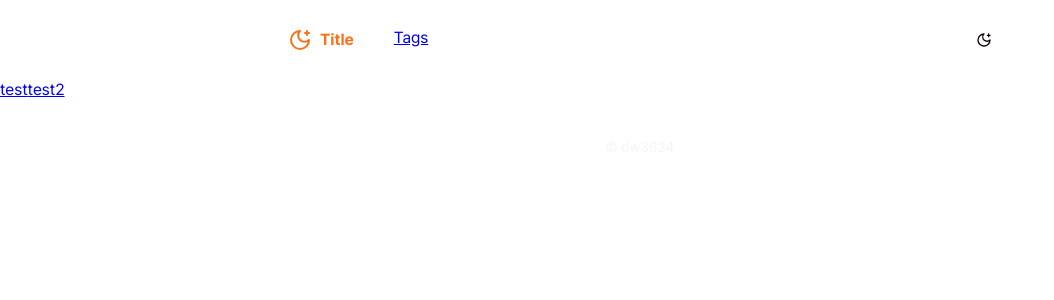
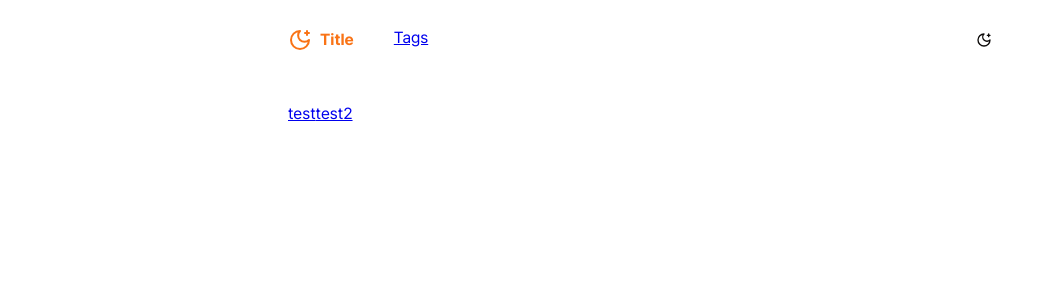
Before and after one commit to dw3624/blog-markdoc-legacy, a Next.js app: page / in a window 1280 px wide. Shown: the top 300 px of the page, without its empty margins (0-1054 px from the left). Built offline with nearby package versions, Linux system fonts and the light colour scheme.

Commit message:
feat: 레이아웃 및 스타일 수정

```diff
--- a/app/[slug]/_components/mdx-components.tsx
+++ b/app/[slug]/_components/mdx-components.tsx
@@ -2,11 +2,9 @@ import { Image } from "next/image";
 import Link from "next/link";
 
 export const MDXComponents = {
-	a: ({ className, ...props }) => (
-		<Link className={[className].join(" ")} {...props} />
-	),
+	a: ({ className, ...props }) => <Link className={className} {...props} />,
 	img: ({ className, alt, ...props }) => (
-		<img className={[className].join(" ")} alt={alt} {...props} />
+		<img className={className} alt={alt} {...props} />
 	),
 	Image,
 };
--- a/app/[slug]/mdx.css
+++ b/app/[slug]/mdx.css
@@ -240,6 +240,7 @@ code {
   margin-top: 1rem;
   font-size: var(--text-sm);
   font-weight: 500;
+  background-color: hsl(var(--muted));
 }
 
 [data-rehype-pretty-code-title] + pre {
--- /dev/null
+++ b/app/layout.module.css
@@ -0,0 +1,13 @@
+.container {
+  display: flex;
+  flex-direction: column;
+  min-height: 100dvh;
+}
+
+.main {
+  flex: 1;
+  width: 100%;
+  max-width: 48rem;
+  padding: 1.5rem 2rem;
+  margin: 0 auto;
+}
--- a/app/layout.tsx
+++ b/app/layout.tsx
@@ -3,6 +3,7 @@ import Header from "@/components/base/header/header";
 import "@/styles/globals.css";
 import type { Metadata } from "next";
 import localFont from "next/font/local";
+import styles from "./layout.module.css";
 
 const pretendard = localFont({
 	src: "../assets/fonts/PretendardVariable.woff2",
@@ -22,9 +23,11 @@ export default function RootLayout({
 	return (
 		<html lang="ko">
 			<body className={pretendard.className}>
-				<Header />
-				{children}
-				<Footer />
+				<div className={styles.container}>
+					<Header />
+					<main className={styles.main}>{children}</main>
+					<Footer />
+				</div>
 			</body>
 		</html>
 	);
--- a/app/page.tsx
+++ b/app/page.tsx
@@ -6,12 +6,12 @@ import styles from "./page.module.css";
 export default function Home() {
 	const posts = getAllPosts();
 	return (
-		<div>
+		<section>
 			{posts.map((post, i) => (
 				<Link key={i} href={`${post.slug}`}>
 					{post.slug}
 				</Link>
 			))}
-		</div>
+		</section>
 	);
 }
```
Also changed, not shown: app/[slug]/page.tsx (+16 -4 lines).
